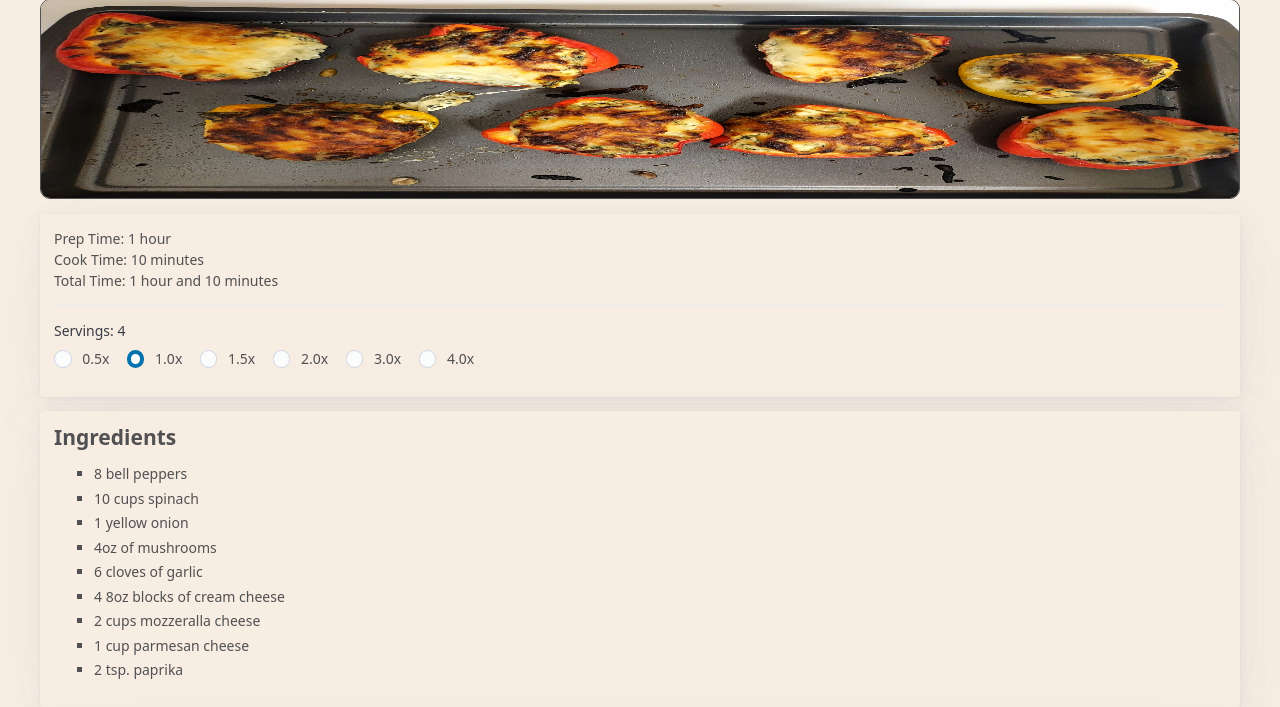
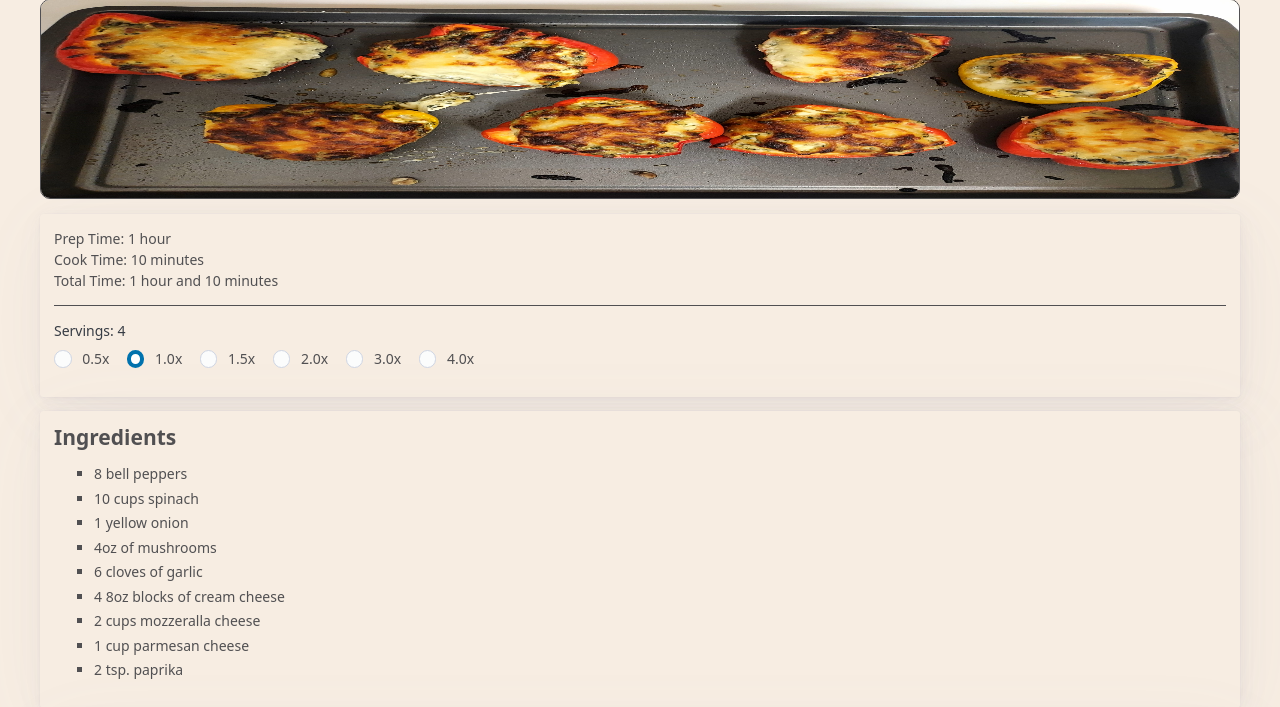
Before and after one commit to I-Greenleaf/Recipe-Website, a Flask app: page /peppers in a window 1280 px wide. Shown: the part 237-944 px from the top of the page. Run offline with Flask 3, Linux system fonts and the light colour scheme; some libraries are stand-ins or nearby versions.

Commit message:
Fixed line color.

```diff
--- a/templates/peppers.html
+++ b/templates/peppers.html
@@ -9,6 +9,9 @@
         border: solid var(--text-color) 1px;
         border-radius: var(--border-rad);
         margin-bottom: 15px;
+    }
+    hr {
+        border-top: solid var(--text-color) 1px;
     }
 {% endblock %}
 </style>
```
